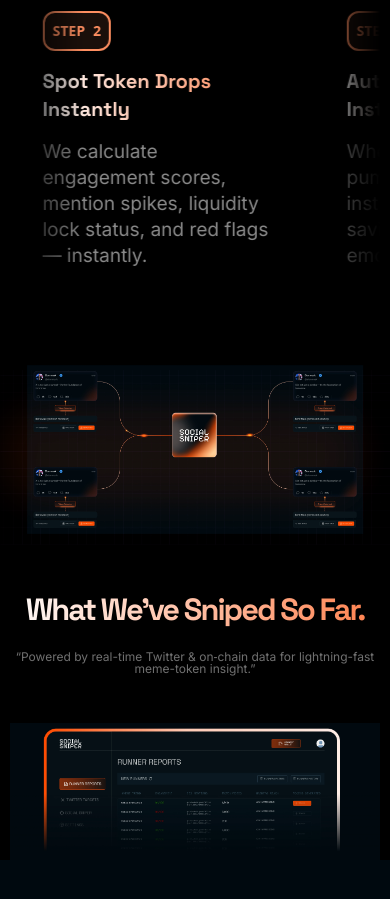
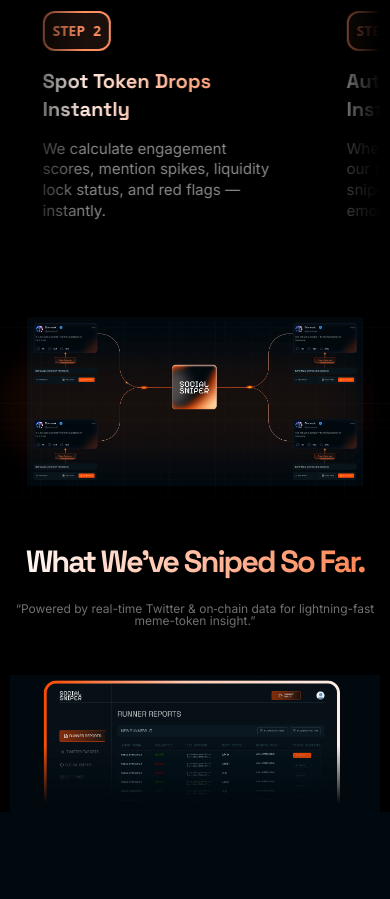
Before and after one commit to superwaih/social-sniper, a Next.js app: page / in a window 390 px wide. Shown: the part 2900-3799 px from the top of the page. Built offline with nearby package versions, Linux system fonts and the light colour scheme.

Commit message:
fix: adjust font size for step description in InfiniteStepsCarousel for better readability

```diff
--- a/components/shared/infinite-scrolling.tsx
+++ b/components/shared/infinite-scrolling.tsx
@@ -84,7 +84,7 @@ export const InfiniteStepsCarousel = ({
               </span>
             </div>
             <h5 className="gradient-text text-xl md:text-[32px] font-bold mb-2">{step.name}</h5>
-            <p className="text-[#FFFFFF8A]  text-[19px] leading-snug font-inter">
+            <p className="text-[#FFFFFF8A] text-[15px] md:text-[19px] leading-snug font-inter">
               {step.desc}
             </p>
           </li>
```
